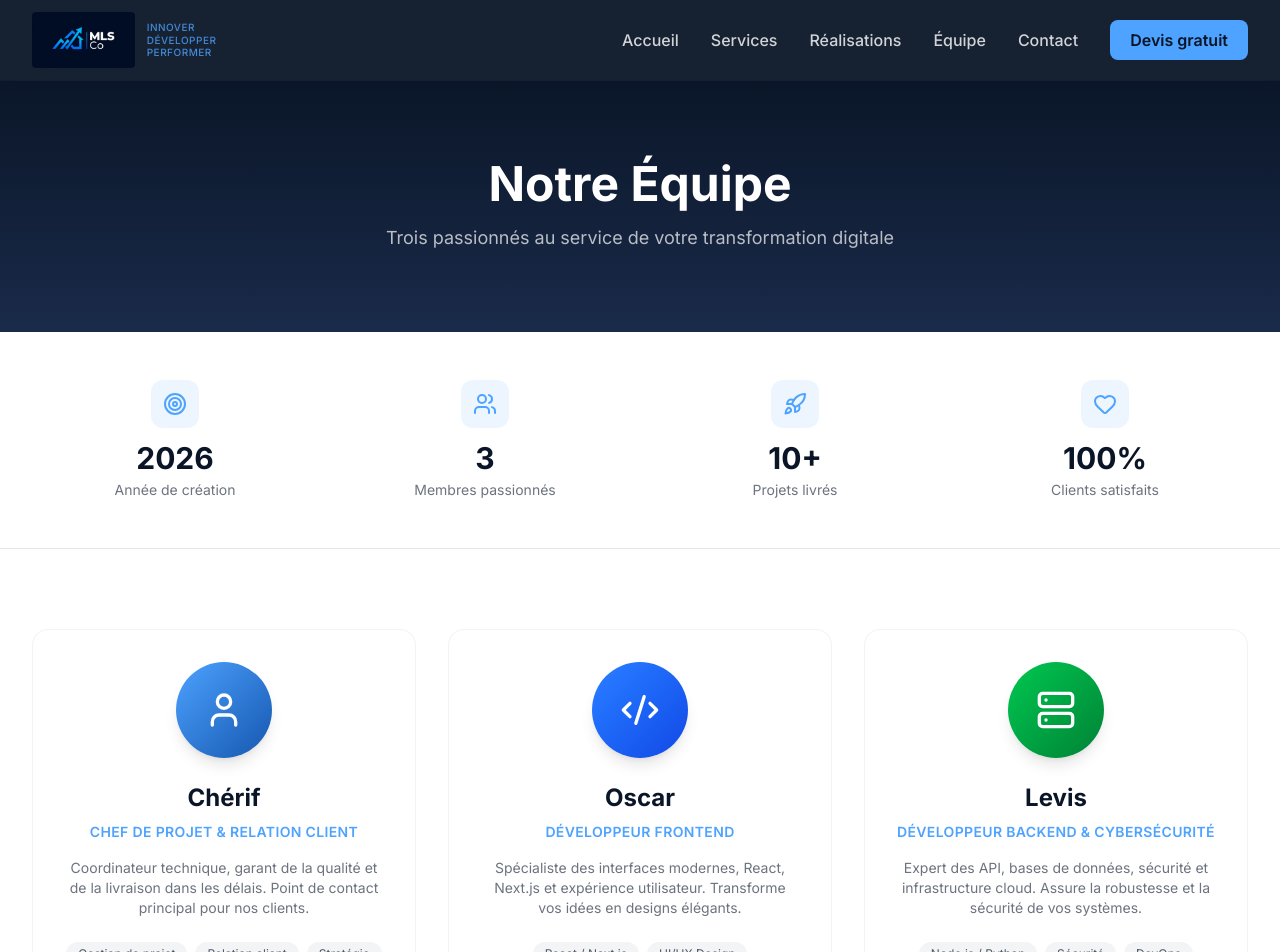
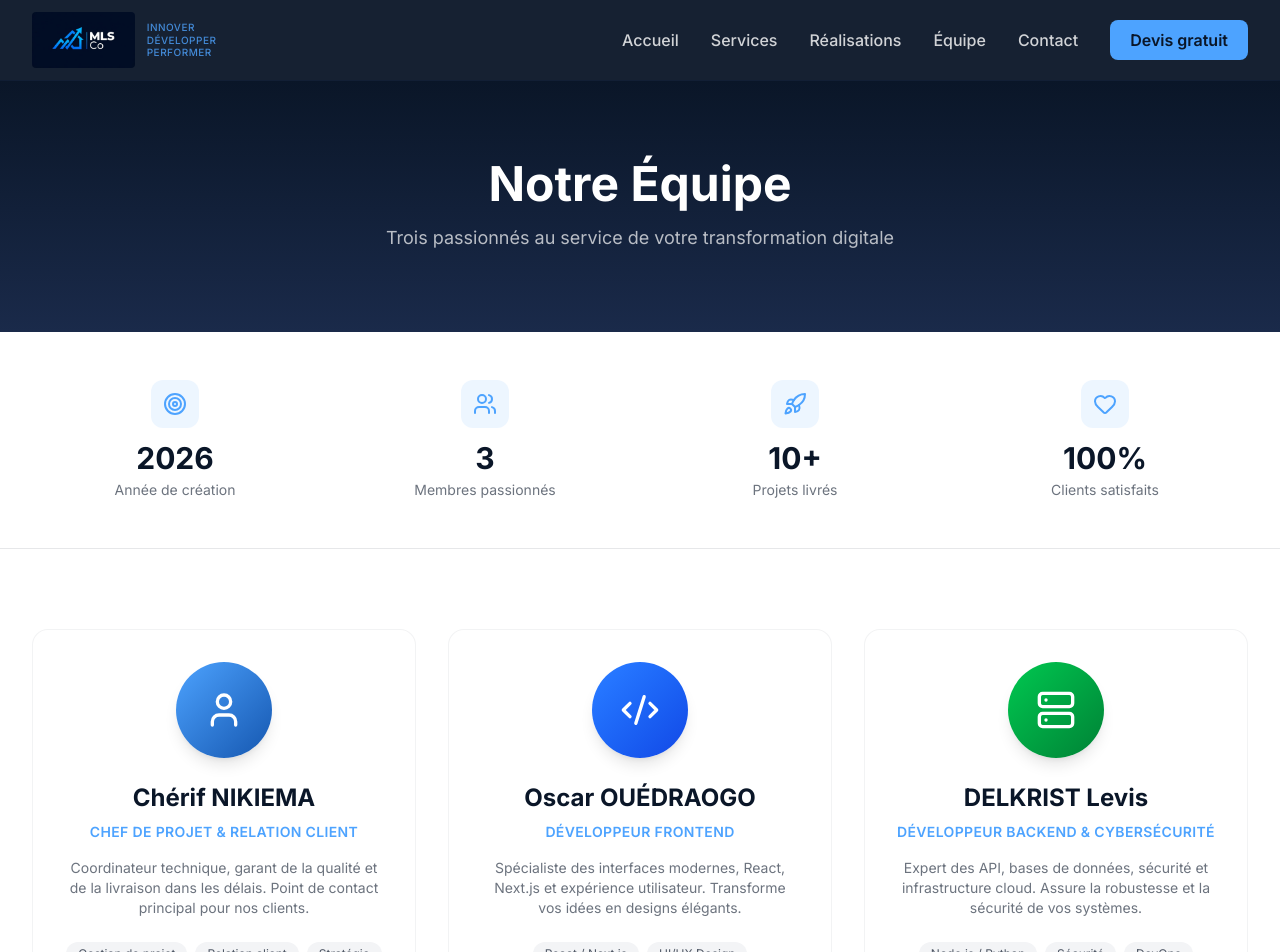
Before and after one commit to fengxiue14-sketch/mls-co-site, a Next.js app: page /equipe in a window 1280 px wide. Shown: the top 952 px of the page. Built offline with nearby package versions, Linux system fonts and the light colour scheme; a web font is replaced by a local one.

Commit message:
Ajout des noms de famille des membres sur la page équipe

```diff
--- a/src/app/equipe/page.tsx
+++ b/src/app/equipe/page.tsx
@@ -17,7 +17,7 @@ import {
 export default function EquipePage() {
   const team = [
     {
-      name: "Chérif",
+      name: "Chérif NIKIEMA",
       role: "Chef de Projet & Relation Client",
       description:
         "Coordinateur technique, garant de la qualité et de la livraison dans les délais. Point de contact principal pour nos clients.",
@@ -26,7 +26,7 @@ export default function EquipePage() {
       color: "from-mls-blue-light to-mls-blue-dark",
     },
     {
-      name: "Oscar",
+      name: "Oscar OUÉDRAOGO",
       role: "Développeur Frontend",
       description:
         "Spécialiste des interfaces modernes, React, Next.js et expérience utilisateur. Transforme vos idées en designs élégants.",
@@ -35,7 +35,7 @@ export default function EquipePage() {
       color: "from-blue-500 to-blue-700",
     },
     {
-      name: "Levis",
+      name: "DELKRIST Levis",
       role: "Développeur Backend & Cybersécurité",
       description:
         "Expert des API, bases de données, sécurité et infrastructure cloud. Assure la robustesse et la sécurité de vos systèmes.",
```
